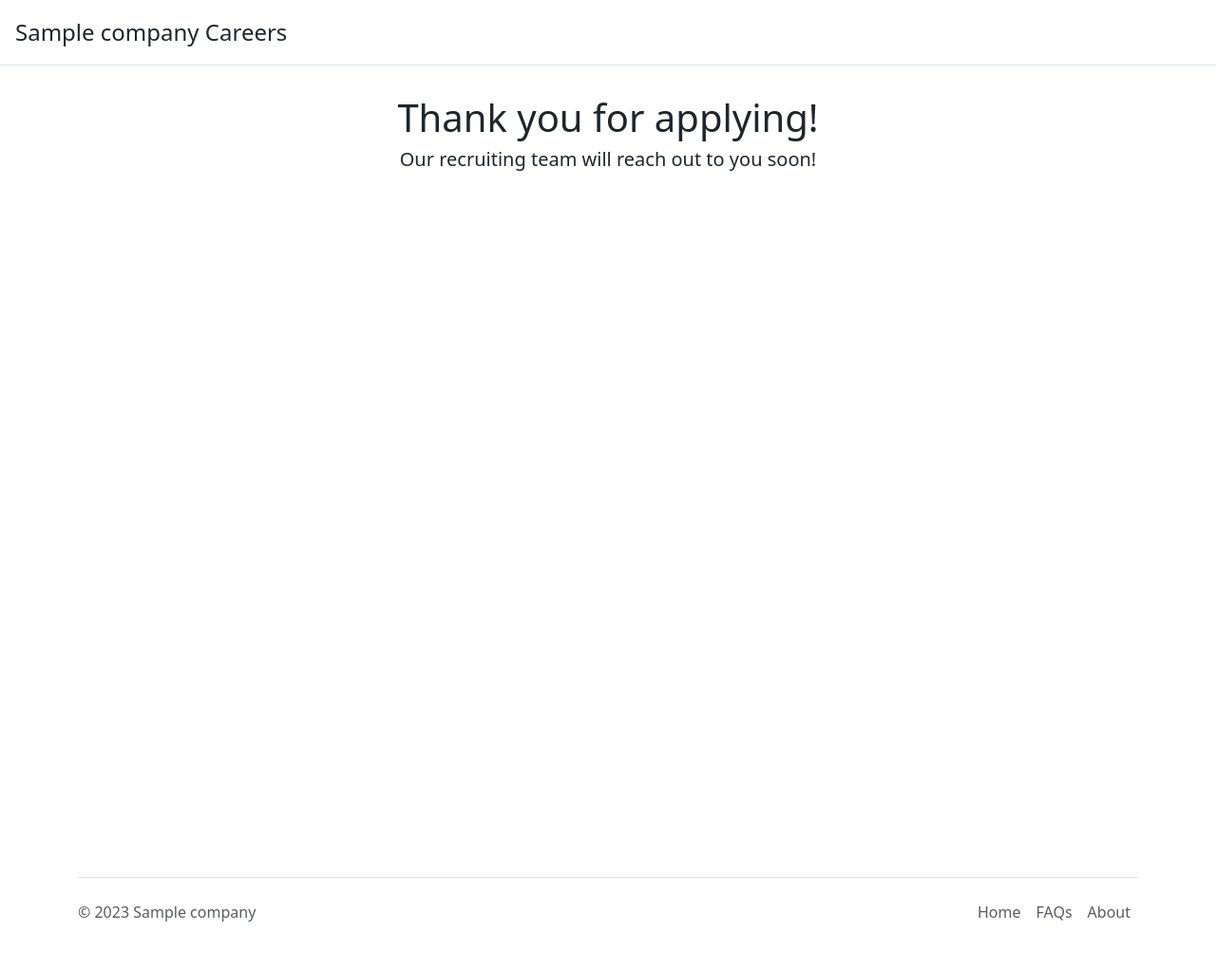
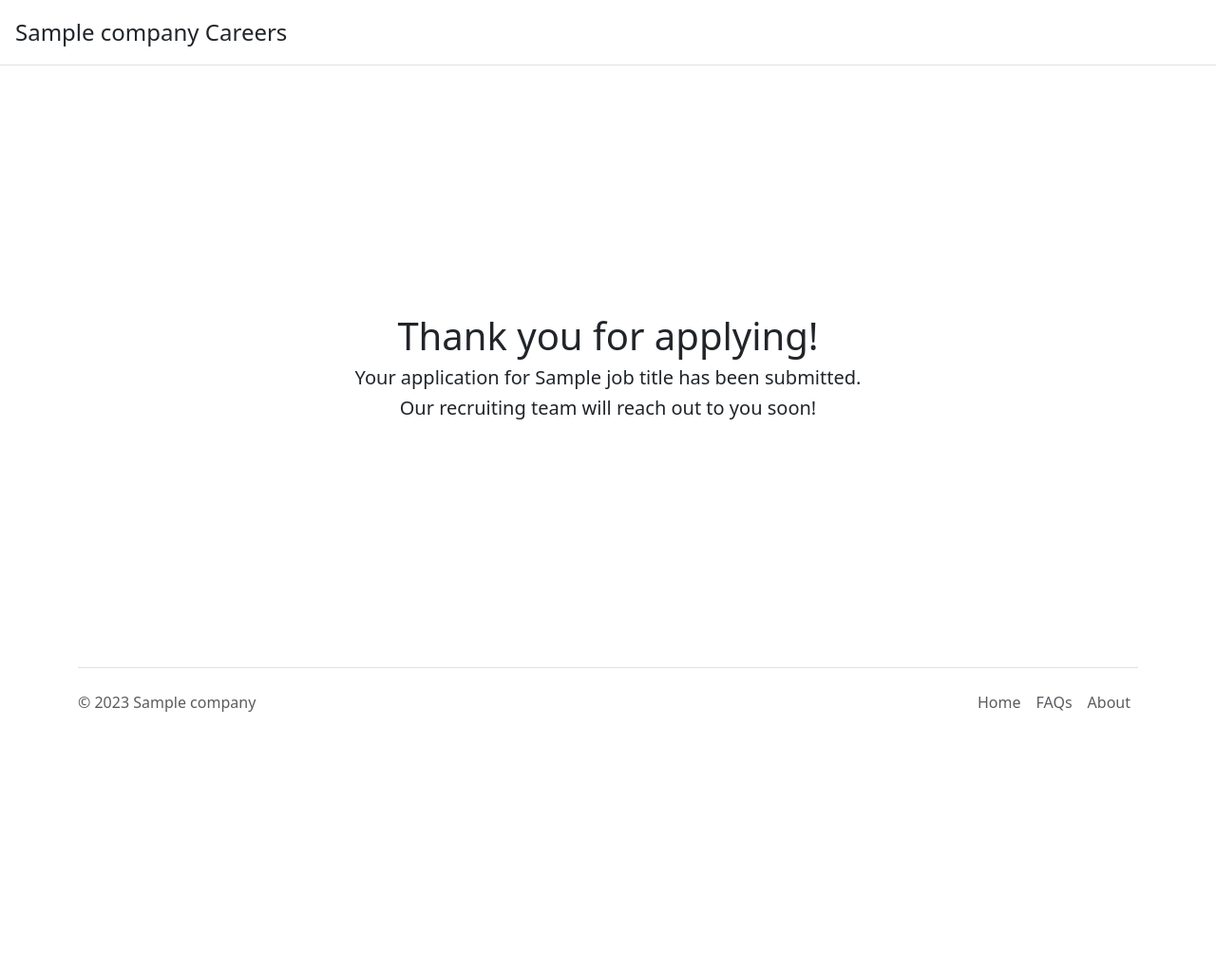
Before and after one commit to artT14/careers-website, a Flask app: template templates/application_submit.html in a window 1280 px wide. Shown: the whole page at 95% size. After the commit the page ends 750 px from the top, so only its background shows below. Run offline with Flask 3, Linux system fonts and the light colour scheme; the template is opened without the code that fills it: most values are stand-ins (such as "Sample title", 1, 10 or a date in 2020).

Commit message:
Render Thank you page after filling out job form, post data provided by user to db

```diff
--- a/app.py
+++ b/app.py
@@ -1,5 +1,5 @@
 from flask import Flask, render_template, request, jsonify
-from database import get_jobs_db, get_job_db
+from database import get_jobs_db, get_job_db, post_job_db
 
 app = Flask(__name__)
 
@@ -41,9 +41,11 @@ def job_api(id):
 
 @app.route("/job/<id>/apply", methods=['post'])
 def job_apply(id):
-  data = request.form
-  print(data)
-  return render_template('application_submit.html', application=data)
+  app_data = request.form
+  post_job_db(id, app_data)
+  job_data = get_job_db(id)
+  return render_template('application_submit.html',
+                         job_title=job_data['title'])
 
 
 if __name__ == "__main__":
--- a/database.py
+++ b/database.py
@@ -20,9 +20,28 @@ def get_jobs_db():
 
 def get_job_db(id):
   with engine.connect() as conn:
-    result = conn.execute(text(f"SELECT * FROM jobs WHERE id = {id}"))
+    result = conn.execute(text("SELECT * FROM jobs WHERE id = :val"),
+                          {'val': id})
     column_names = result.keys()
     jobs = result.all()
     if len(jobs) == 0:
       return None
     return dict(zip(column_names, jobs[0]))
+
+
+def post_job_db(job_id, app_data):
+
+  with engine.connect() as conn:
+    query = text(
+      "INSERT INTO applications (job_id, full_name, email, linkedin_url, education, work_experience, resume_url) VALUES (:job_id, :full_name, :email, :linkedin_url, :education, :work_experience, :resume_url)"
+    )
+    conn.execute(
+      query, {
+        'job_id': job_id,
+        'full_name': app_data['full_name'],
+        'email': app_data['email'],
+        'linkedin_url': app_data['linkedin_url'],
+        'education': app_data['education'],
+        'work_experience': app_data['work_experience'],
+        'resume_url': app_data['resume_url']
+      })
--- a/templates/application_submit.html
+++ b/templates/application_submit.html
@@ -3,9 +3,10 @@
     <title>Application Submitted</title>
 {% endblock %}
 {% block content %}
-    <div class="container min-vh-100 text-center">
+    <div class="container d-inline-block text-center">
 <!--       {% include './components/banner.html'%} -->
       <h1>Thank you for applying!</h1>
+      <h3 class="lead">Your application for {{job_title}} has been submitted.</h3>
       <h3 class="lead">Our recruiting team will reach out to you soon!</h3>
     </div>
 {% endblock %}
--- a/templates/components/job_form.html
+++ b/templates/components/job_form.html
@@ -10,7 +10,7 @@
   </div>
   <div class="mb-2 form-group">
     <label>LinkedIn URL</label><br/>
-    <input class="form-control" type="text" name="linkedin" placeholder="https://linkedin.com/in/bobsmith"/>
+    <input class="form-control" type="text" name="linkedin_url" placeholder="https://linkedin.com/in/bobsmith"/>
   </div>
   <div class="mb-2 form-group">
     <label>Education</label><br/>
@@ -22,7 +22,7 @@
   </div>
   <div class="mb-2 form-group">
     <label>Resume URL</label><br/>
-    <input class="form-control" type="text" name="resume" placeholder="Enter URL"/>
+    <input class="form-control" type="text" name="resume_url" placeholder="Enter URL"/>
   </div>
     <input class="btn btn-primary" type="submit" name="submit"/>
 </form>
--- a/templates/layout.html
+++ b/templates/layout.html
@@ -4,7 +4,7 @@
     {% include './components/bootstrap_meta.html'%}
     {% block head %}{% endblock %}
   </head>
-  <body>
+  <body class="d-flex flex-column justify-content-between min-vh-100">
     {% include './components/header.html'%}
     {% block content %}{% endblock %}
     {% include './components/footer.html' %}
```
